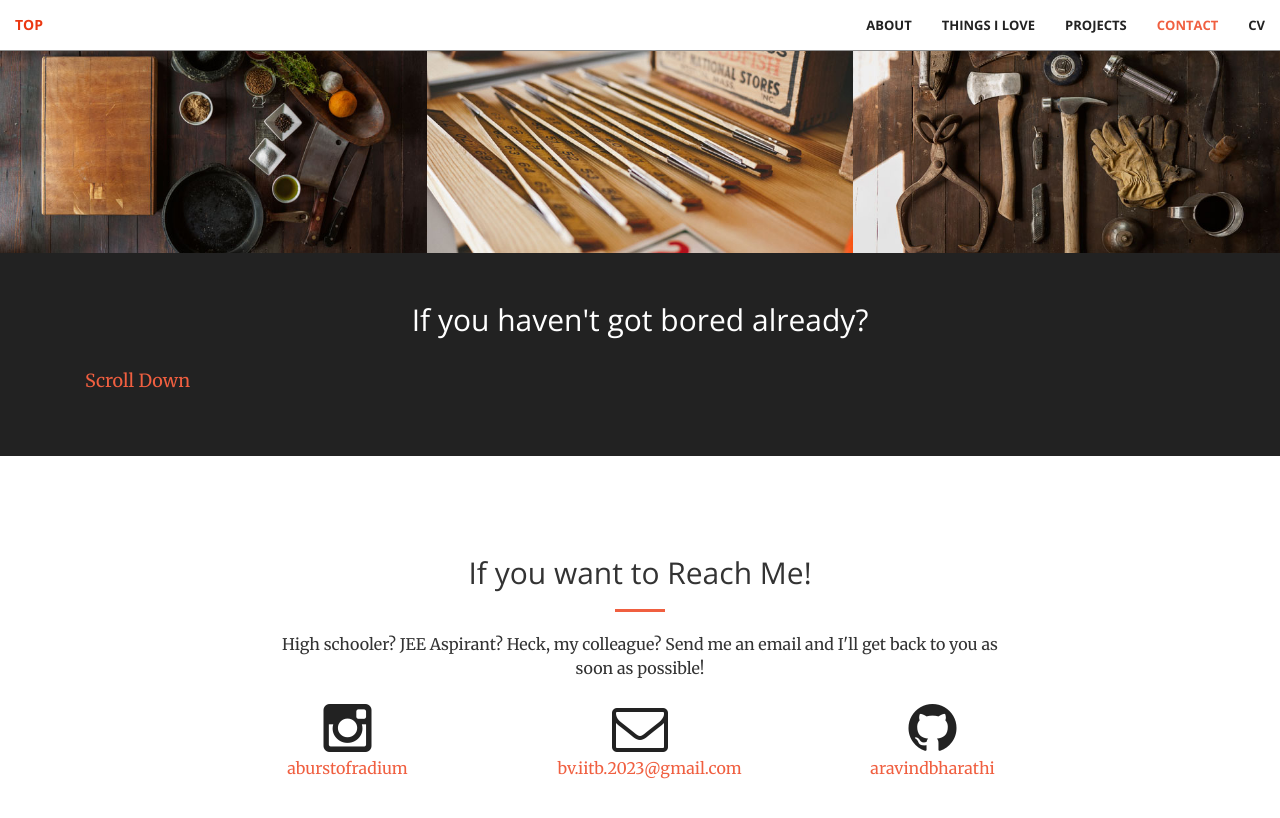
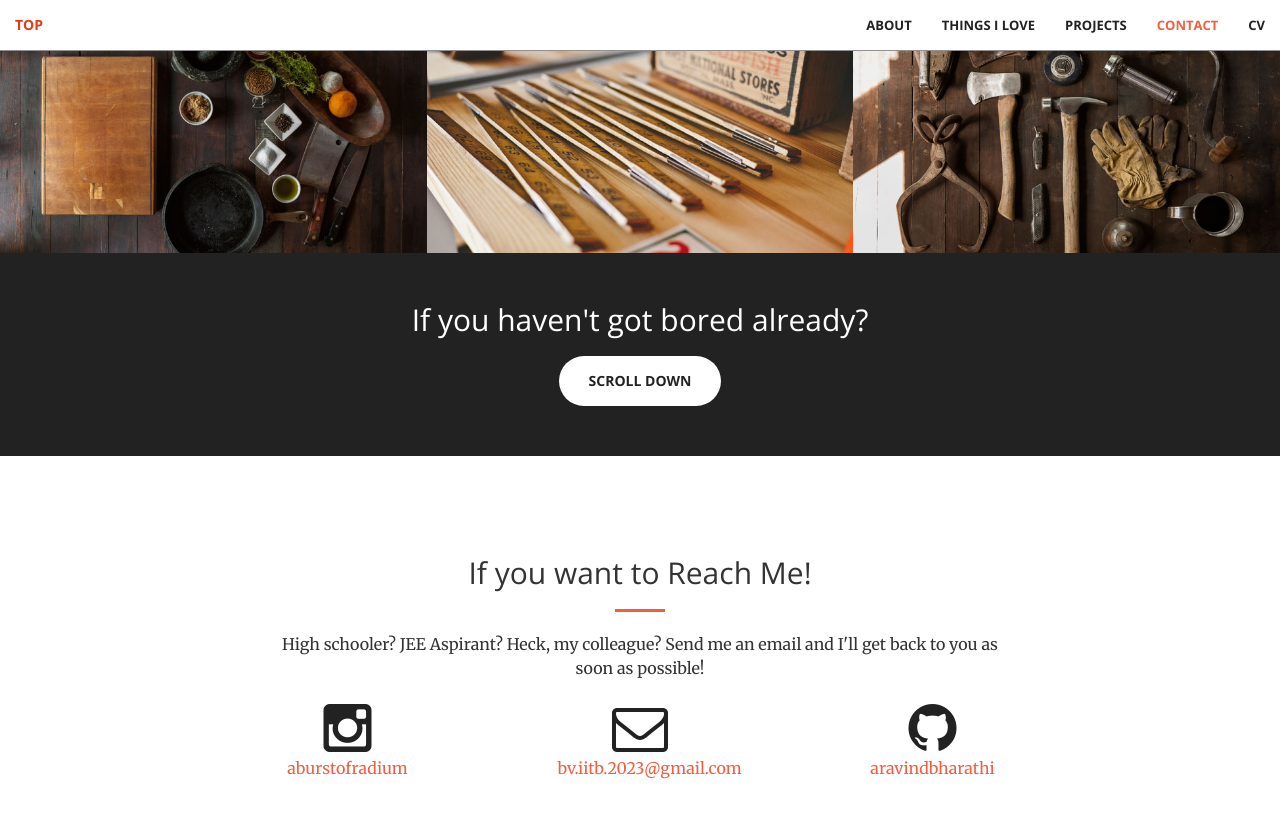
Before and after one commit to aravindbharathi/aravindbharathi.github.io, a Jekyll site: the page built from index.html, in a window 1280 px wide and 900 px high, scrolled down 2123 px. Shown: the top 818 px of the window. Built offline with Jekyll 4.4.1, drawn with Linux system fonts in a browser that asks for light colours.

Commit message:
Update aside.html

```diff
--- a/_includes/aside.html
+++ b/_includes/aside.html
@@ -2,7 +2,7 @@
       <div class="container text-center">
           <div class="call-to-action">
               <h2>If you haven't got bored already?</h2>
-              <a class="navbar-brand page-scroll" href="#contact" class="btn btn-default btn-xl wow tada">Scroll Down</a>
+              <a href="#contact" class="btn btn-default btn-xl wow tada">Scroll Down</a>
           </div>
       </div>
   </aside>
```
